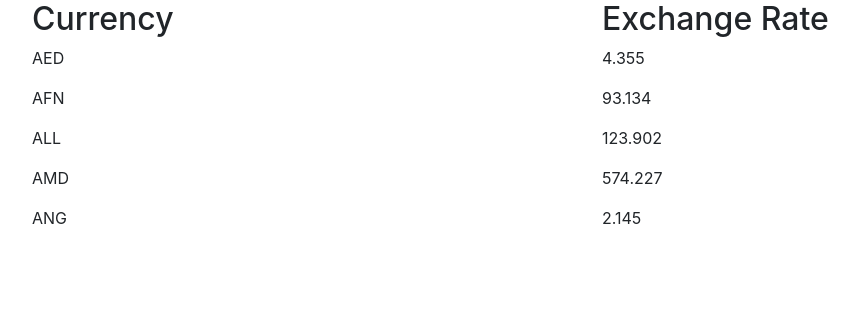
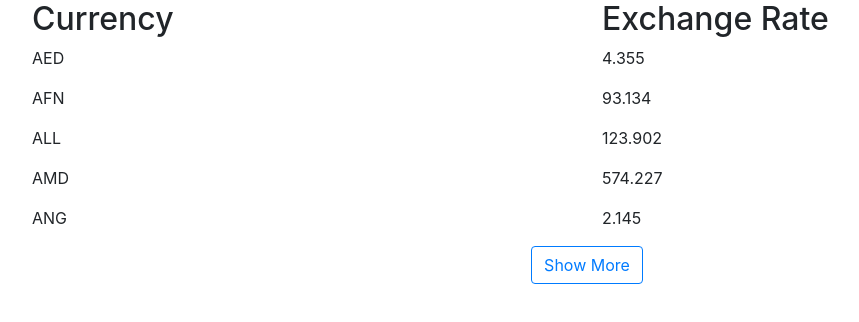
Before and after one commit to Regulae/react-exchange-application, a React (Create React App) app: page / in a window 1280 px wide. Shown: the top 322 px of the page, without its empty margins (53-912 px from the left). Built offline with nearby package versions, Linux system fonts and the light colour scheme.

Commit message:
show more works

```diff
--- a/package.json
+++ b/package.json
@@ -10,6 +10,7 @@
     "@types/jest": "^24.0.0",
     "@types/node": "^12.0.0",
     "@types/react": "^16.9.46",
+    "@types/react-bootstrap": "^0.32.22",
     "@types/react-dom": "^16.9.8",
     "@types/react-redux": "^7.1.9",
     "@types/webpack-env": "^1.15.2",
--- a/src/features/exchangeRates/ExchangeRatesTable.tsx
+++ b/src/features/exchangeRates/ExchangeRatesTable.tsx
@@ -1,7 +1,8 @@
-import React from 'react';
+import React, {useState} from 'react';
 import {useSelector} from 'react-redux';
 import {RootState} from '../../app/store';
 import ExchangeRatesTableRow from './ExchangeRatesTableRow';
+import {Button} from 'react-bootstrap';
 
 const exampleState: RootState = {
     exchangeRates: {
@@ -185,8 +186,32 @@ const exampleState: RootState = {
 
 export default function ExchangeRatesTable() {
     const exchangeRates = exampleState.exchangeRates.rates;
-    console.log(exchangeRates);
+    const [numberOfRowsShown, setNumberOfRowsShown] = useState(5);
+    const [showButton, setShowButton] = useState(true);
+    const tableRows = Object.keys(exchangeRates).slice(0, numberOfRowsShown).map(currency =>
+        <ExchangeRatesTableRow key={currency} currency={currency} rate={exchangeRates[currency]}/>
+    );
+    const showMore = () => {
+        console.log('numberOfRowsShown: ' + numberOfRowsShown);
+        console.log('exchangeRates: ' + Object.keys(exchangeRates).length);
+        if (numberOfRowsShown + 5 <= Object.keys(exchangeRates).length) {
+            setNumberOfRowsShown(numberOfRowsShown + 5);
+            console.log('If: ' + numberOfRowsShown);
 
+        } else {
+            setNumberOfRowsShown(Object.keys(exchangeRates).length);
+            setShowButton(false);
+        }
+    };
+
+    const buttonMore = showButton ? (
+
+        <div className={'d-flex justify-content-center'}>
+            <Button type={'button'} variant={'outline-primary'} onClick={showMore}>
+                Show More
+            </Button>
+        </div>
+    ) : null;
 
     return (
         <div className={'container'}>
@@ -198,8 +223,8 @@ export default function ExchangeRatesTable() {
                     <h2>Exchange Rate</h2>
                 </div>
             </div>
-            {Object.keys(exchangeRates).slice(0, 5).map(currency => <ExchangeRatesTableRow key={currency} currency={currency}
-                                                                                           rate={exchangeRates[currency]}/>)}
+            {tableRows}
+            {buttonMore}
         </div>
     );
 }
```
Also changed, not shown: 1 other file (tests, documents, lock files or other folders).
